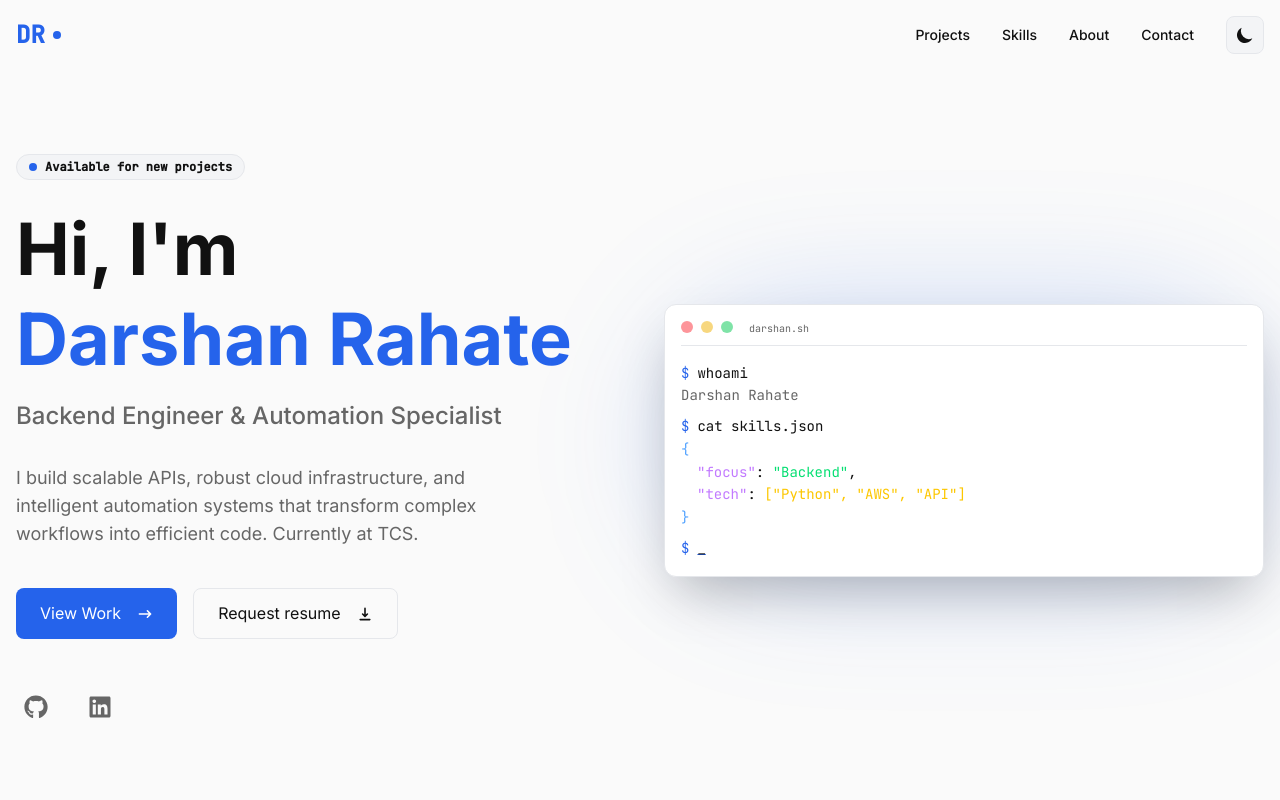
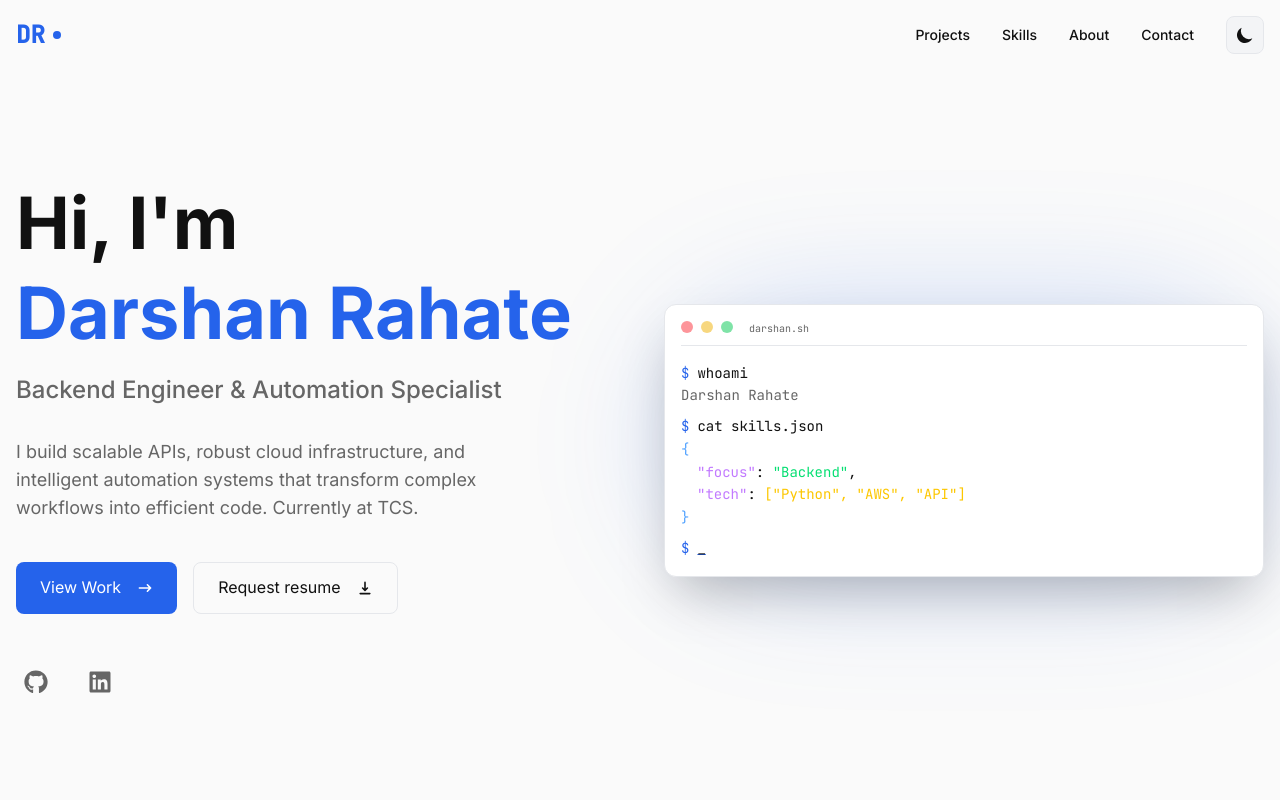
Before and after one commit to darshandevelopes/portfolio, a React (Vite) app: page / in a window 1280 px wide. Shown: the top 800 px of the page. Built offline with nearby package versions, Linux system fonts and the light colour scheme.

Commit message:
refactor: remove availability status badge from Hero component

```diff
--- a/src/components/Hero.jsx
+++ b/src/components/Hero.jsx
@@ -8,10 +8,6 @@ const Hero = () => {
     <section id="hero" className="min-h-screen flex items-center pt-20">
       <div className="container grid md:grid-cols-2 gap-12 items-center">
         <div>
-          <div className="mb-6 inline-flex items-center gap-2 rounded-full border border-border bg-bg-surface px-3 py-1 font-mono text-xs font-semibold text-text-primary">
-            <span className="h-2 w-2 shrink-0 rounded-full bg-accent" aria-hidden />
-            Available for new projects
-          </div>
 
           <h1 className="text-5xl md:text-7xl font-bold mb-4 leading-tight">
             Hi, I'm <br />
```
Lines whose indentation alone changed are shown as unchanged.
